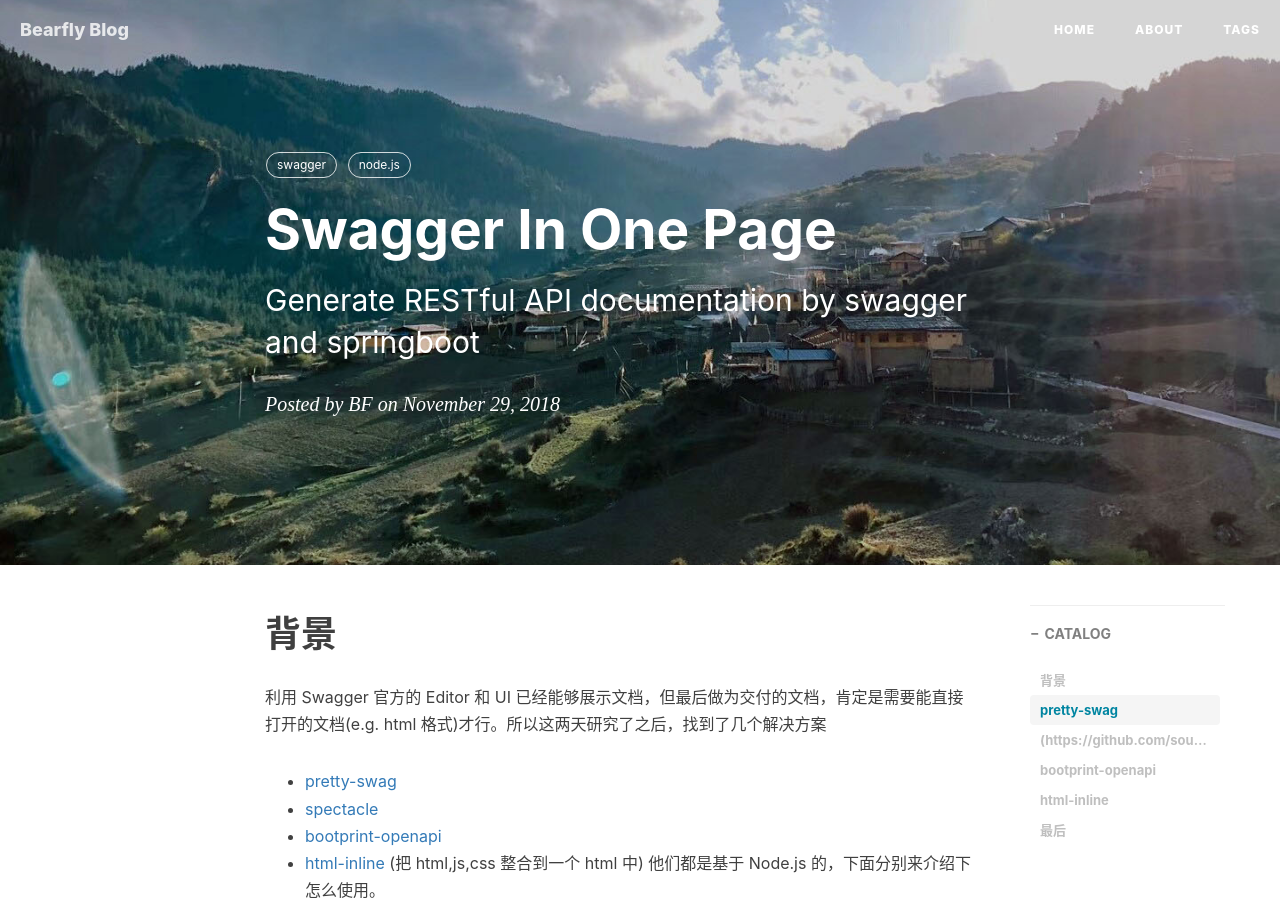
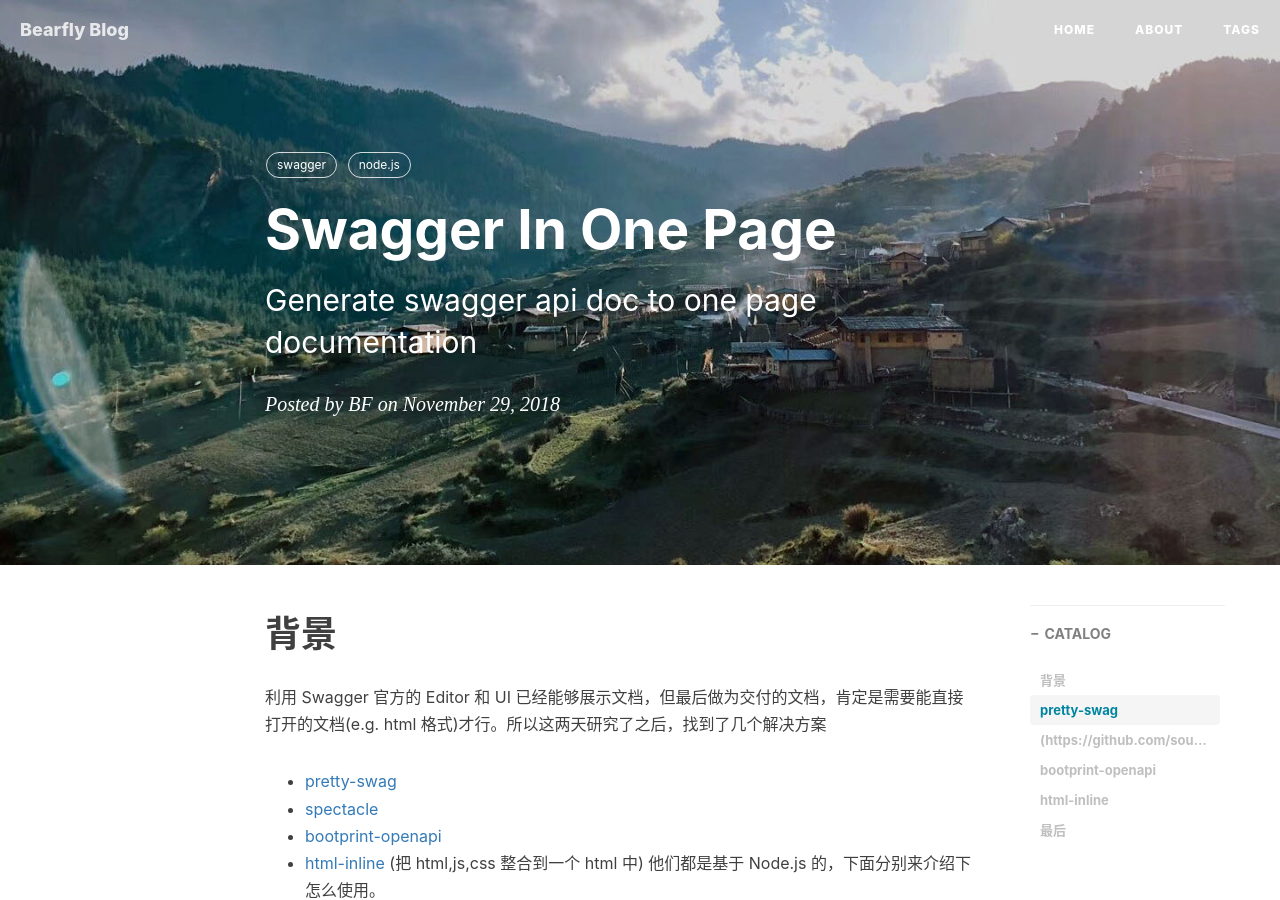
Before and after one commit to bearfly1990/bearfly.github.io, a Jekyll site: the page built from _posts/2018/11/2018-11-29-SwaggerOnePage.md, in a window 1280 px wide and 900 px high. Built offline with Jekyll 4.4.1, drawn with Linux system fonts in a browser that asks for light colours; nearby versions of some CDN libraries; comment, search, counter and statistics services are not loaded.

Commit message:
fix subtitle

```diff
--- a/_posts/2018/11/2018-11-29-SwaggerOnePage.md
+++ b/_posts/2018/11/2018-11-29-SwaggerOnePage.md
@@ -1,7 +1,7 @@
 ---
 layout: post
 title: Swagger In One Page
-subtitle: Generate RESTful API documentation by swagger and springboot
+subtitle: Generate swagger api doc to one page documentation
 date: 2018-11-29
 author: BF
 header-img: img/bf/mountain_02.jpg
```
